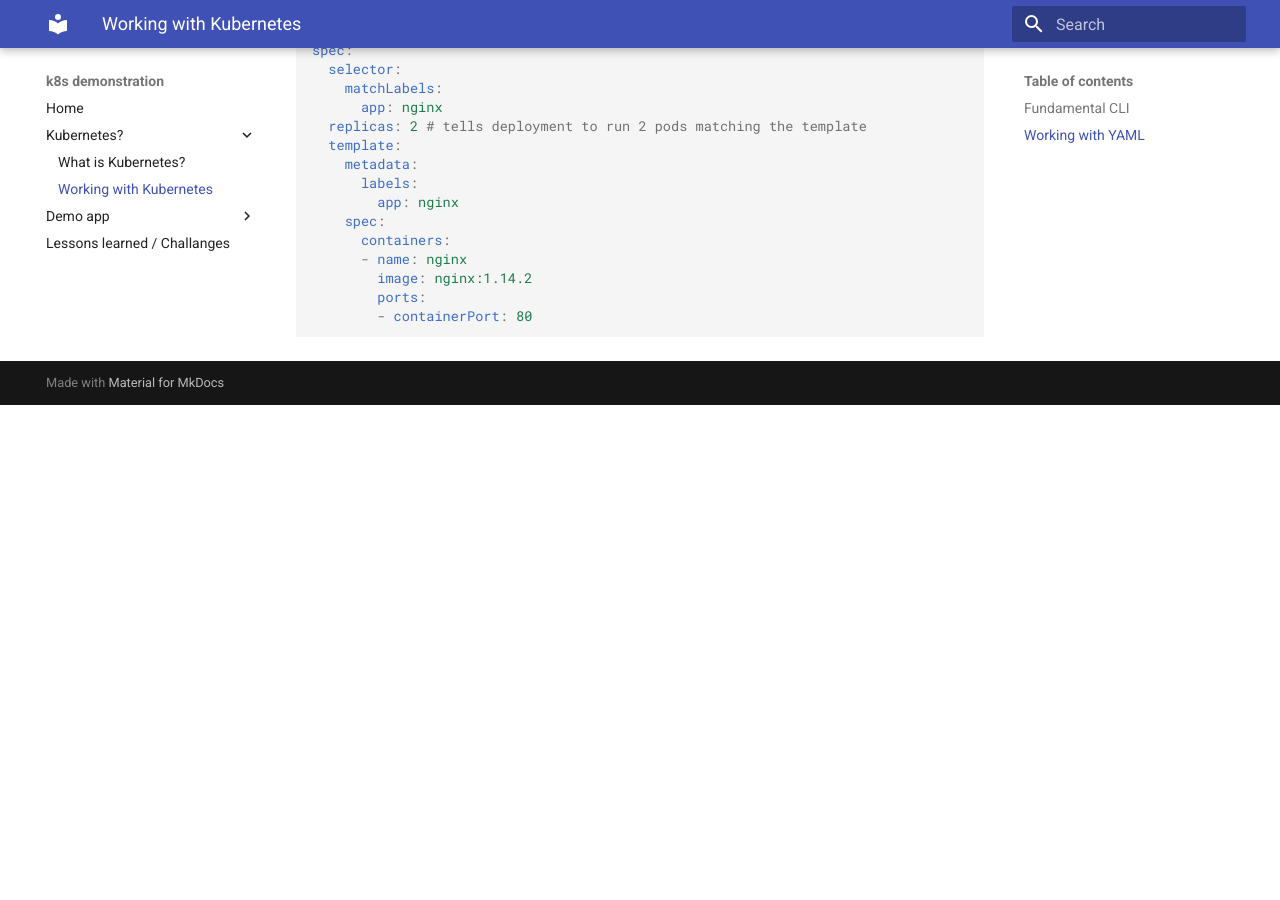
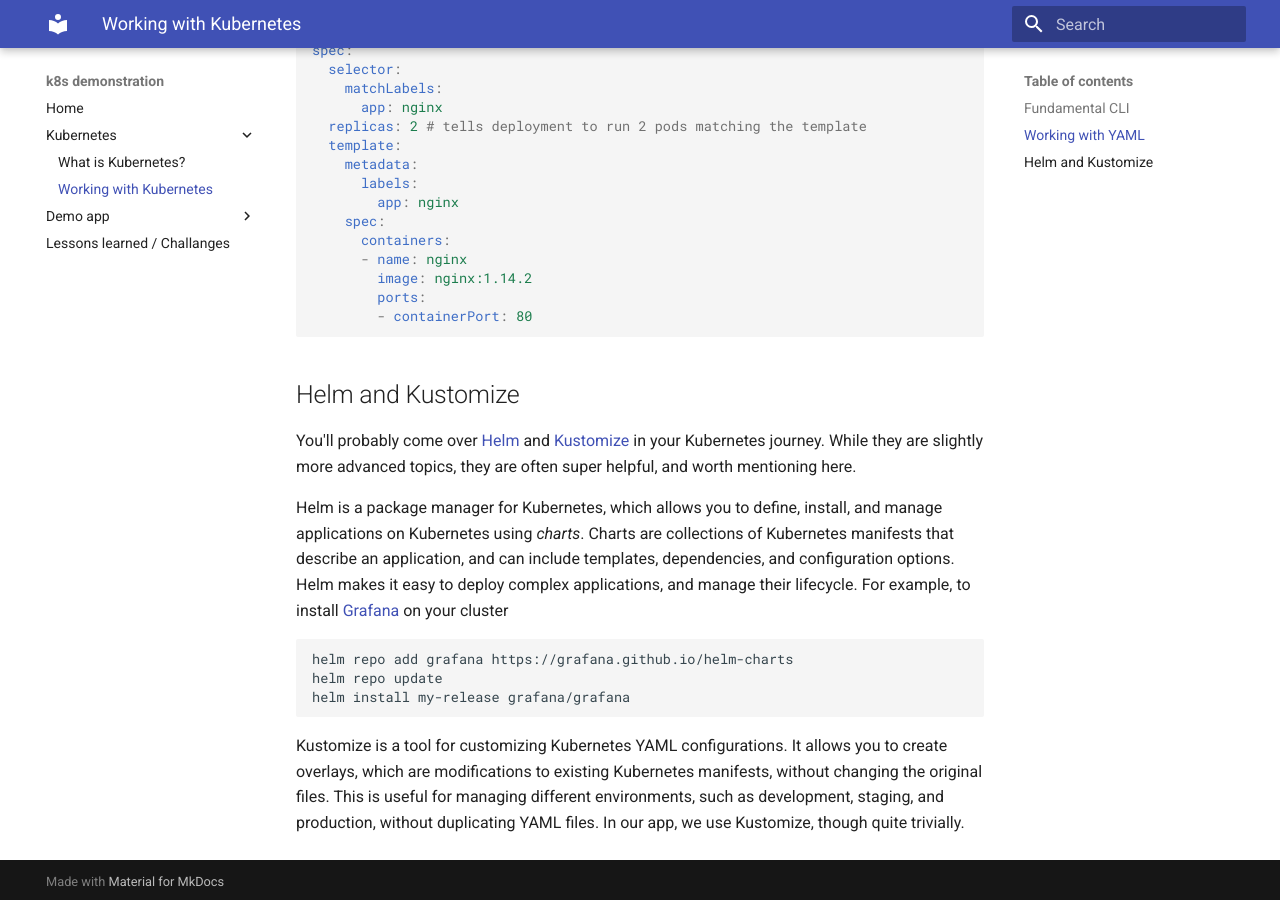
Before and after one commit to Northo/k8s-webserver-with-inference-job-demo, an MkDocs documentation site: the page built from docs/what_is_k8s/working_with_k8s.md, in a window 1280 px wide and 900 px high, scrolled down 1262 px. Built offline with MkDocs 1.6.1 and Material for MkDocs 9.7.7, drawn with Linux system fonts in a browser that asks for light colours; before the commit the page ends 1667 px from its top, so only the background shows below that.

Commit message:
📝 Helm and Kustomize section

````diff
--- a/docs/what_is_k8s/working_with_k8s.md
+++ b/docs/what_is_k8s/working_with_k8s.md
@@ -67,3 +67,24 @@ spec:
         ports:
         - containerPort: 80
 ```
+
+## Helm and Kustomize
+
+You'll probably come over [Helm](https://helm.sh/) and [Kustomize](https://kustomize.io/) in your Kubernetes journey.
+While they are slightly more advanced topics, they are often super helpful, and worth mentioning here.
+
+Helm is a package manager for Kubernetes, which allows you to define, install, and manage applications on Kubernetes using _charts_.
+Charts are collections of Kubernetes manifests that describe an application, and can include templates, dependencies, and configuration options.
+Helm makes it easy to deploy complex applications, and manage their lifecycle.
+For example, to install [Grafana](https://grafana.com/) on your cluster
+
+```sh
+helm repo add grafana https://grafana.github.io/helm-charts
+helm repo update
+helm install my-release grafana/grafana
+```
+
+Kustomize is a tool for customizing Kubernetes YAML configurations.
+It allows you to create overlays, which are modifications to existing Kubernetes manifests, without changing the original files.
+This is useful for managing different environments, such as development, staging, and production, without duplicating YAML files.
+In our app, we use Kustomize, though quite trivially.
--- a/mkdocs.yml
+++ b/mkdocs.yml
@@ -10,7 +10,7 @@ theme:
   name: material
 nav:
   - Home: index.md
-  - Kubernetes?:
+  - Kubernetes:
     - what_is_k8s/index.md
     - what_is_k8s/working_with_k8s.md
   - Demo app:
````
